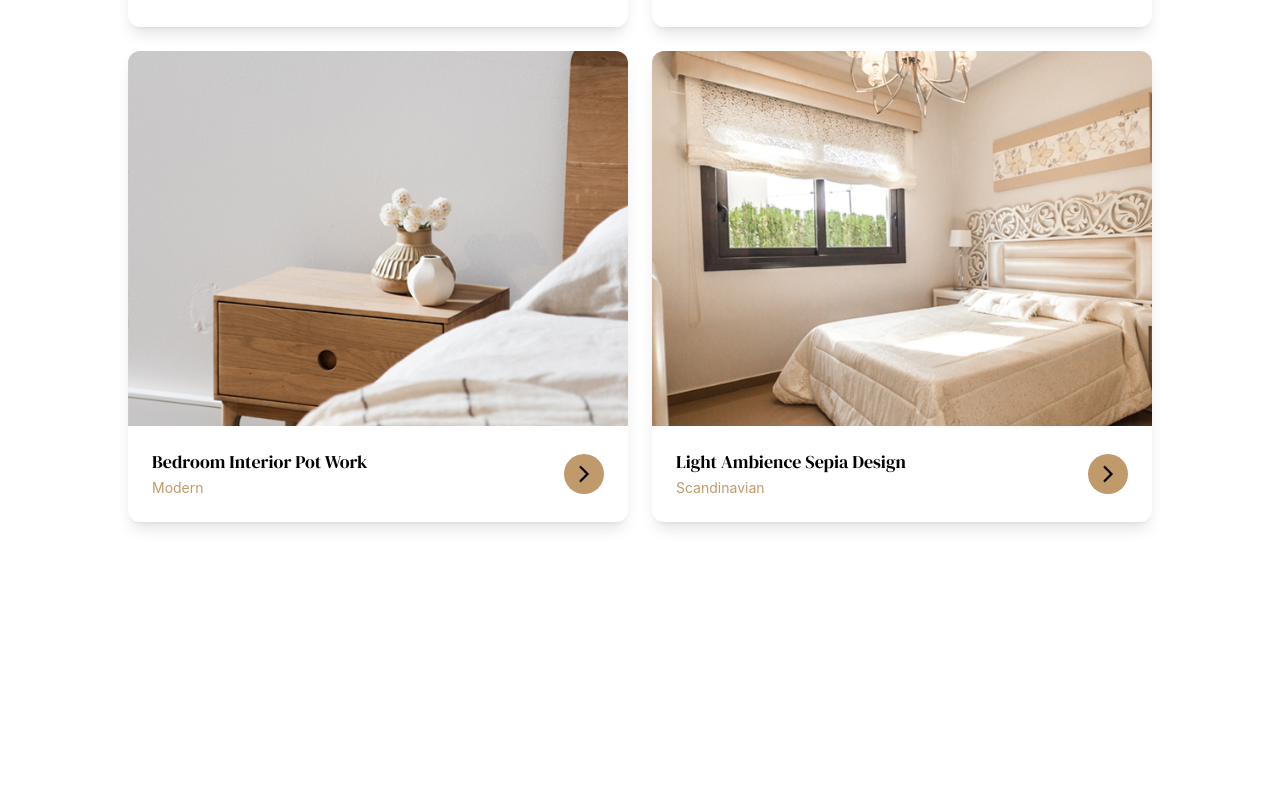
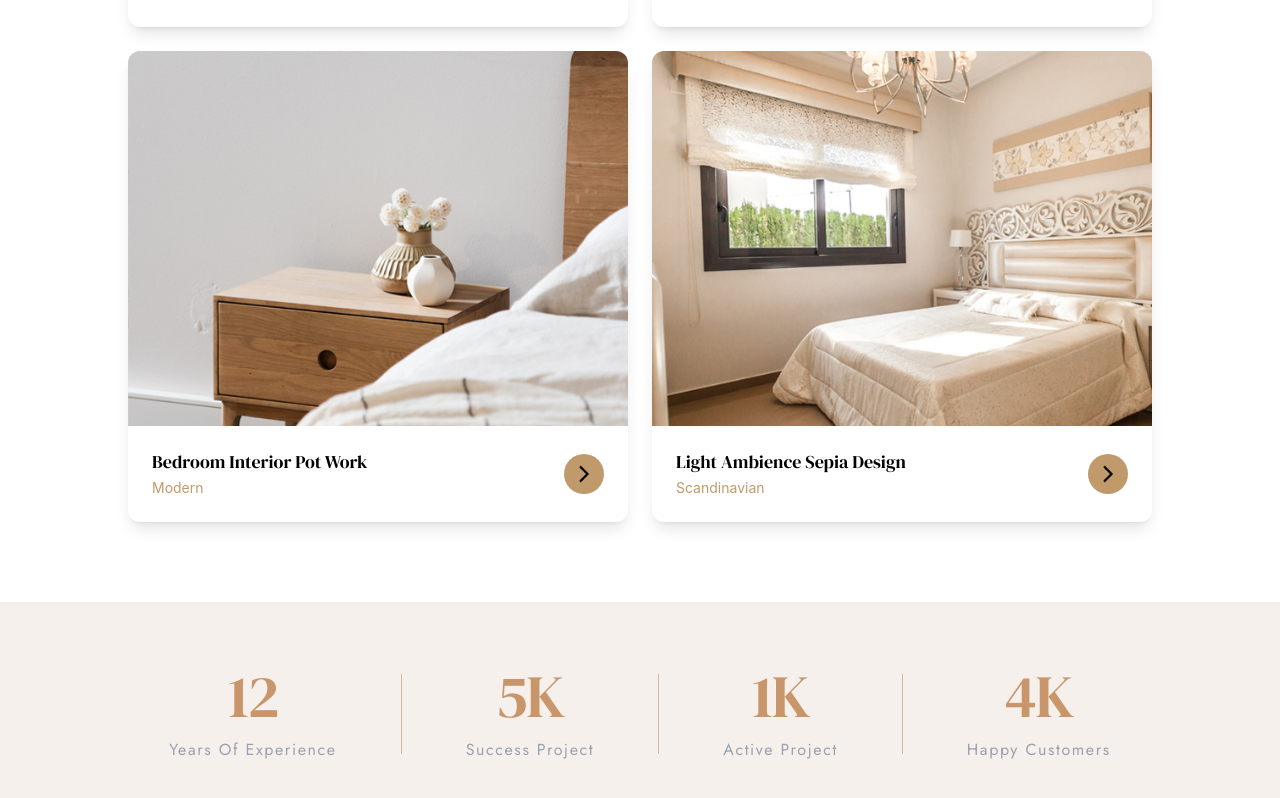
Before and after one commit to ulugbekgofurjonov/Interno, a Next.js app: page / in a window 1280 px wide. Shown: the part 3537-4335 px from the top of the page. Before the commit the page ends 4139 px from the top, so only its background shows below. Built offline with nearby package versions, Linux system fonts and the light colour scheme.

Commit message:
StateSection section added

```diff
--- a/src/app/page.js
+++ b/src/app/page.js
@@ -7,6 +7,7 @@ import Services from '@/components/sections/Services'
 import Challenge from '@/components/sections/Challenge'
 import Testimonials from '@/components/sections/Testimonials'
 import Brands from '@/components/sections/Brands'
+import StatsSection from '@/components/sections/StateSection'
 
 export default function Home() {
   return (
@@ -19,6 +20,7 @@ export default function Home() {
         <Testimonials/>
         <Brands/>
         <Projects/>
+        <StatsSection/>
       </main>
     </div>
 
--- /dev/null
+++ b/src/components/sections/StateSection.jsx
@@ -0,0 +1,30 @@
+const stats = [
+  { value: "12", label: "Years Of Experience" },
+  { value: "5K", label: "Success Project" },
+  { value: "1K", label: "Active Project" },
+  { value: "4K", label: "Happy Customers" },
+];
+
+export default function StatsSection() {
+  return (
+    <section className="bg-[#f5f0eb] py-12 px-6 md:py-16 md:px-8">
+      <div className="grid grid-cols-2 md:flex md:flex-nowrap md:items-center md:justify-center">
+        {stats.map((stat, index) => (
+          <div key={index} className="flex flex-col md:flex-row items-center">
+            <div className="text-center px-6 py-6 md:px-12 lg:px-16 md:py-0">
+              <p className="text-5xl md:text-6xl text-[#c9956a] tracking-tight font-[family-name:var(--font-dm-serif)]">
+                {stat.value}
+              </p>
+              <p className="text-sm md:text-base text-gray-400 mt-2 md:mt-3 tracking-widest font-[family-name:var(--font-jost)]">
+                {stat.label}
+              </p>
+            </div>
+            {index < stats.length - 1 && (
+              <div className="hidden md:block w-px h-14 md:h-20 bg-[#d4b89a]" />
+            )}
+          </div>
+        ))}
+      </div>
+    </section>
+  );
+}
```
